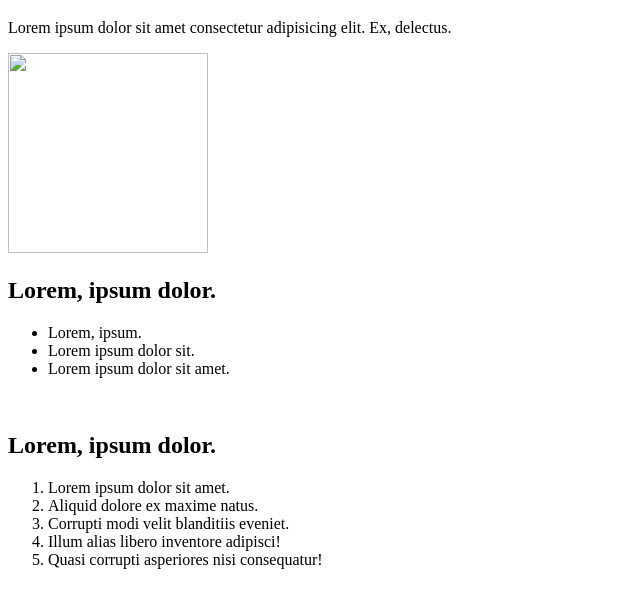
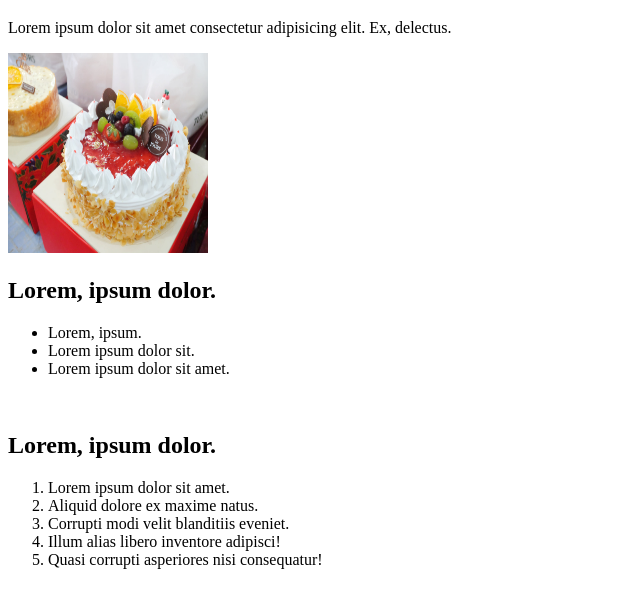
Before and after one commit to NguyenBaQuoc1/html-btvnnew2, a plain HTML site: page index01.html in a window 1280 px wide. Shown: the part 61-668 px from the top of the page, without its empty margins (0-640 px from the left). Drawn offline with Linux system fonts and the light colour scheme; the site is published under a folder, as on GitHub Pages, so addresses that start at the root find nothing.

Commit message:
Update index01.html

```diff
--- a/index01.html
+++ b/index01.html
@@ -9,7 +9,7 @@
 <body>
     <h1>Lorem, ipsum.</h1>
     <p>Lorem ipsum dolor sit amet consectetur adipisicing elit. Ex, delectus.</p>
-    <img src="/accset/img/banh-kem-tour-les-jours.jpeg" alt="" width="200" height="200" >
+    <img src="./accset/img/banh-kem-tour-les-jours.jpeg" alt="" width="200" height="200" >
     <br>
     <h2>Lorem, ipsum dolor.</h2>
     <ul>
```
